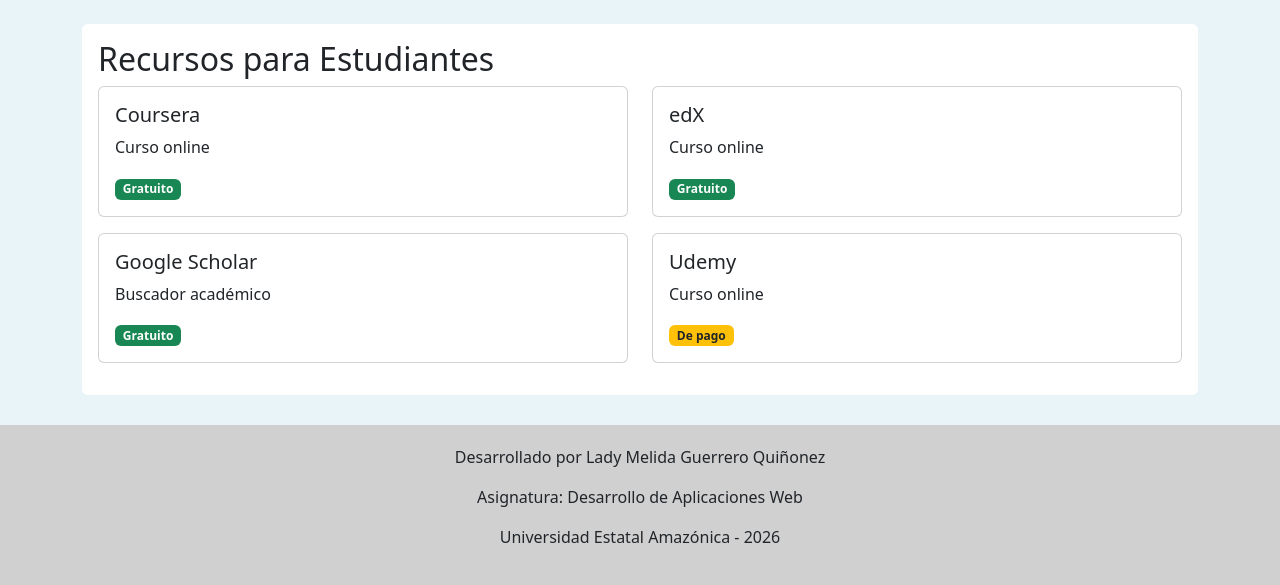
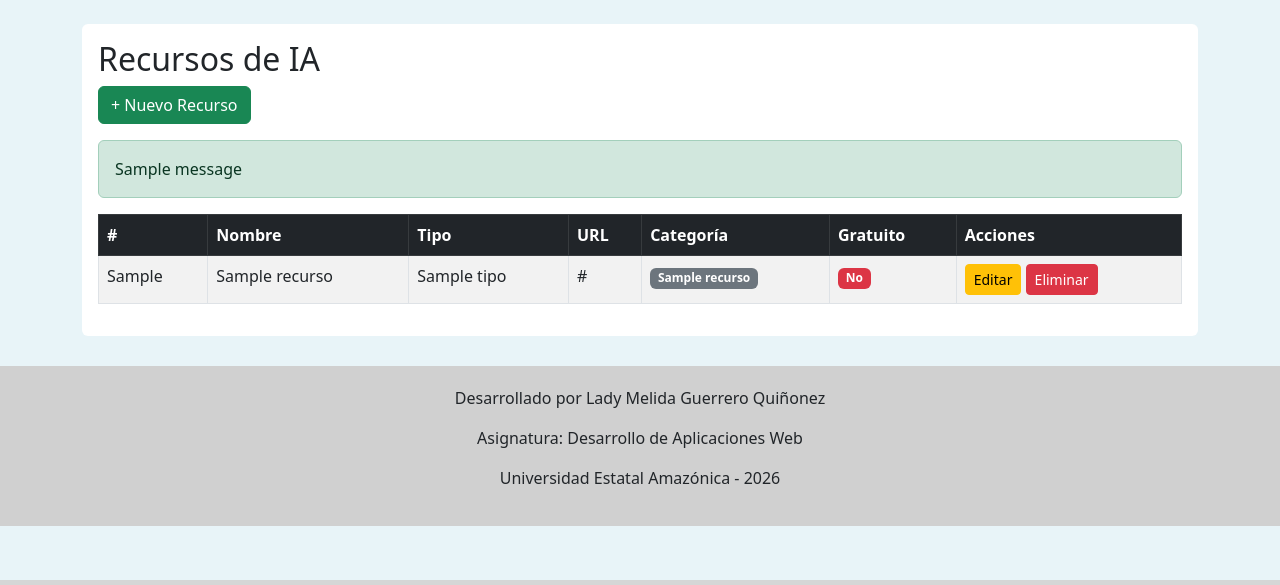
Before and after one commit to LadyGuerrero/DESARROLLO-DE-APLICACIONES-WEB, a Flask app: page /recursos in a window 1280 px wide. Shown: the part 220-805 px from the top of the page. Run offline with Flask 3, Linux system fonts and the light colour scheme; a user stored in the database is signed in; one stand-in notice (Sample message) is shown; a database or web service that is not in the repository returns one stand-in record (values such as "Sample title"); some libraries are stand-ins or nearby versions.

Commit message:
Semana 16

```diff
--- a/app.py
+++ b/app.py
@@ -5,6 +5,7 @@ from forms.herramienta_form import HerramientaForm
 from forms.contacto_form import ContactoForm
 from forms.login_form import LoginForm
 from forms.usuario_form import UsuarioForm
+from forms.recurso_form import RecursoForm
 from conexion.conexion import get_connection
 from models import Usuario
 
@@ -151,6 +152,79 @@ def eliminar_herramienta(id):
     flash('Herramienta eliminada.', 'warning')
     return redirect(url_for('herramientas_lista'))
 
+@app.route('/recursos')
+@login_required
+def recursos_lista():
+    conn = get_connection()
+    cursor = conn.cursor()
+    cursor.execute('''
+        SELECT r.id_recurso, r.nombre, r.tipo, r.url, c.nombre, r.gratuito
+        FROM recursos r
+        JOIN categorias c ON r.id_categoria = c.id_categoria
+    ''')
+    recursos = cursor.fetchall()
+    cursor.close()
+    conn.close()
+    return render_template('recursos.html', recursos=recursos)
+
+@app.route('/recursos/nuevo', methods=['GET', 'POST'])
+@login_required
+def nuevo_recurso():
+    form = RecursoForm()
+    if form.validate_on_submit():
+        conn = get_connection()
+        cursor = conn.cursor()
+        cursor.execute(
+            'INSERT INTO recursos (nombre, tipo, url, gratuito, id_categoria) VALUES (%s, %s, %s, %s, %s)',
+            (form.nombre.data, form.tipo.data, form.url.data, int(form.gratuito.data), int(form.categoria.data))
+        )
+        conn.commit()
+        cursor.close()
+        conn.close()
+        flash('Recurso registrado.', 'success')
+        return redirect(url_for('recursos_lista'))
+    return render_template('formulario_recurso.html', form=form)
+
+@app.route('/recursos/editar/<int:id>', methods=['GET', 'POST'])
+@login_required
+def editar_recurso(id):
+    form = RecursoForm()
+    conn = get_connection()
+    cursor = conn.cursor()
+    if form.validate_on_submit():
+        cursor.execute(
+            'UPDATE recursos SET nombre=%s, tipo=%s, url=%s, gratuito=%s, id_categoria=%s WHERE id_recurso=%s',
+            (form.nombre.data, form.tipo.data, form.url.data, int(form.gratuito.data), int(form.categoria.data), id)
+        )
+        conn.commit()
+        cursor.close()
+        conn.close()
+        flash('Recurso actualizado.', 'success')
+        return redirect(url_for('recursos_lista'))
+    cursor.execute('SELECT nombre, tipo, url, gratuito, id_categoria FROM recursos WHERE id_recurso = %s', (id,))
+    r = cursor.fetchone()
+    cursor.close()
+    conn.close()
+    if r:
+        form.nombre.data = r[0]
+        form.tipo.data = r[1]
+        form.url.data = r[2]
+        form.gratuito.data = str(r[3])
+        form.categoria.data = str(r[4])
+    return render_template('formulario_recurso.html', form=form)
+
+@app.route('/recursos/eliminar/<int:id>')
+@login_required
+def eliminar_recurso(id):
+    conn = get_connection()
+    cursor = conn.cursor()
+    cursor.execute('DELETE FROM recursos WHERE id_recurso = %s', (id,))
+    conn.commit()
+    cursor.close()
+    conn.close()
+    flash('Recurso eliminado.', 'warning')
+    return redirect(url_for('recursos_lista'))
+
 @app.route('/impacto')
 @login_required
 def impacto():
@@ -163,17 +237,6 @@ def impacto():
     ]
     return render_template('impacto.html', titulo=titulo, impactos=impactos)
 
-@app.route('/recursos')
-@login_required
-def recursos():
-    recursos = [
-        {"nombre": "Coursera", "tipo": "Curso online", "gratuito": True},
-        {"nombre": "edX", "tipo": "Curso online", "gratuito": True},
-        {"nombre": "Google Scholar", "tipo": "Buscador académico", "gratuito": True},
-        {"nombre": "Udemy", "tipo": "Curso online", "gratuito": False}
-    ]
-    return render_template('recursos.html', recursos=recursos)
-
 @app.route('/contacto', methods=['GET', 'POST'])
 @login_required
 def contacto():
--- a/templates/components/navbar.html
+++ b/templates/components/navbar.html
@@ -10,7 +10,7 @@
         {% if current_user.is_authenticated %}
         <li class="nav-item"><a class="nav-link" href="{{ url_for('herramientas_lista') }}">Herramientas</a></li>
         <li class="nav-item"><a class="nav-link" href="{{ url_for('impacto') }}">Impacto</a></li>
-        <li class="nav-item"><a class="nav-link" href="{{ url_for('recursos') }}">Recursos</a></li>
+        <li class="nav-item"><a class="nav-link" href="{{ url_for('recursos_lista') }}">Recursos</a></li>
         <li class="nav-item"><a class="nav-link" href="{{ url_for('contacto') }}">Contacto</a></li>
         <li class="nav-item"><a class="nav-link" href="{{ url_for('dashboard') }}">Dashboard</a></li>
         {% endif %}
--- a/templates/recursos.html
+++ b/templates/recursos.html
@@ -1,26 +1,38 @@
 {% extends "base.html" %}
-
 {% block title %}Recursos{% endblock %}
-
 {% block content %}
 <section class="p-3 mb-4 bg-white rounded">
-  <h2>Recursos para Estudiantes</h2>
-  <div class="row">
-    {% for r in recursos %}
-    <div class="col-md-6 mb-3">
-      <div class="card h-100">
-        <div class="card-body">
-          <h5 class="card-title">{{ r.nombre }}</h5>
-          <p class="card-text">{{ r.tipo }}</p>
-          {% if r.gratuito %}
-            <span class="badge bg-success">Gratuito</span>
-          {% else %}
-            <span class="badge bg-warning text-dark">De pago</span>
-          {% endif %}
-        </div>
-      </div>
-    </div>
+  <h2>Recursos de IA</h2>
+  <a href="{{ url_for('nuevo_recurso') }}" class="btn btn-success mb-3">+ Nuevo Recurso</a>
+  {% with messages = get_flashed_messages(with_categories=true) %}
+    {% for category, message in messages %}
+      <div class="alert alert-{{ category }}">{{ message }}</div>
     {% endfor %}
-  </div>
+  {% endwith %}
+  {% if recursos %}
+  <table class="table table-bordered table-striped">
+    <thead class="table-dark">
+      <tr><th>#</th><th>Nombre</th><th>Tipo</th><th>URL</th><th>Categoría</th><th>Gratuito</th><th>Acciones</th></tr>
+    </thead>
+    <tbody>
+      {% for r in recursos %}
+      <tr>
+        <td>{{ r[0] }}</td>
+        <td>{{ r[1] }}</td>
+        <td>{{ r[2] }}</td>
+        <td>{{ r[3] }}</td>
+        <td><span class="badge bg-secondary">{{ r[4] }}</span></td>
+        <td>{% if r[5] == 1 %}<span class="badge bg-success">Sí</span>{% else %}<span class="badge bg-danger">No</span>{% endif %}</td>
+        <td>
+          <a href="{{ url_for('editar_recurso', id=r[0]) }}" class="btn btn-warning btn-sm">Editar</a>
+          <a href="{{ url_for('eliminar_recurso', id=r[0]) }}" class="btn btn-danger btn-sm" onclick="return confirm('¿Eliminar?')">Eliminar</a>
+        </td>
+      </tr>
+      {% endfor %}
+    </tbody>
+  </table>
+  {% else %}
+  <div class="alert alert-warning">No hay recursos registrados.</div>
+  {% endif %}
 </section>
 {% endblock %}
```
Also changed, not shown: forms/recurso_form.py (added, +17 -0 lines), templates/formulario_recurso.html (added, +33 -0 lines).
